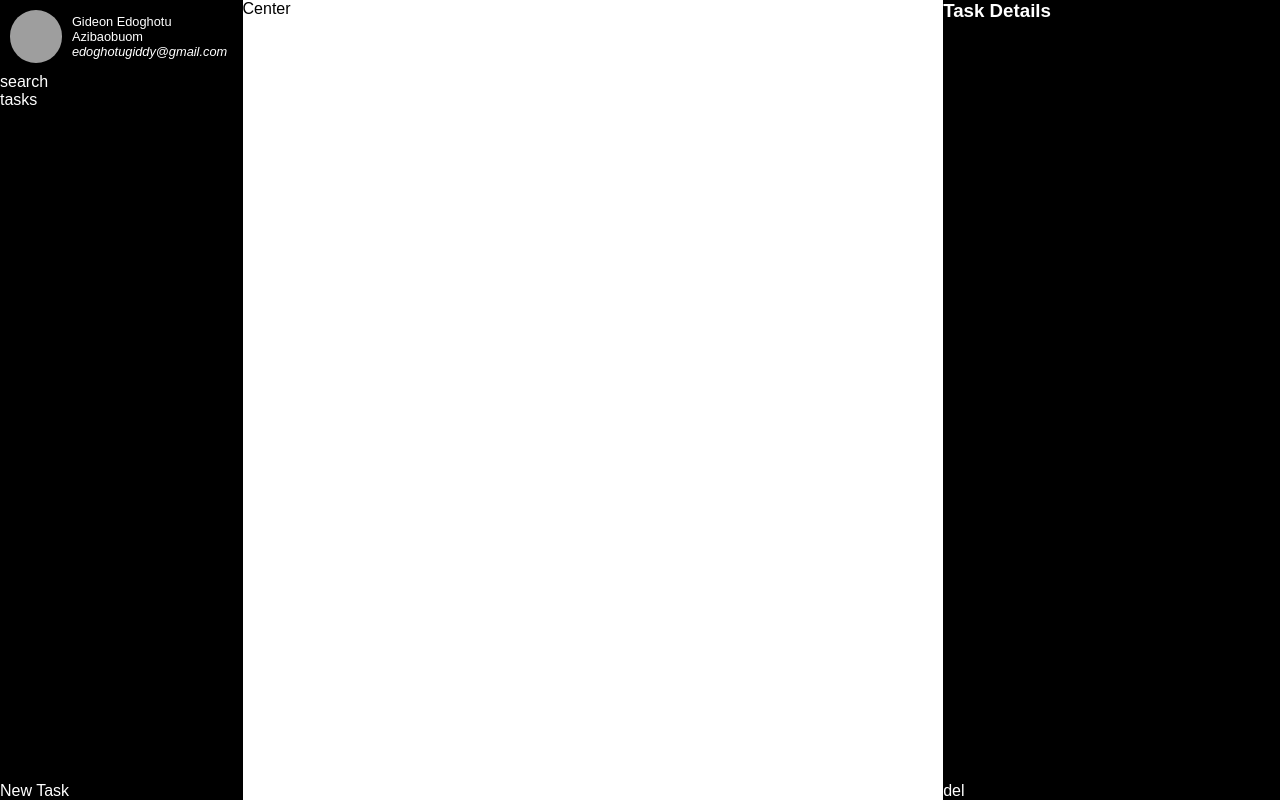
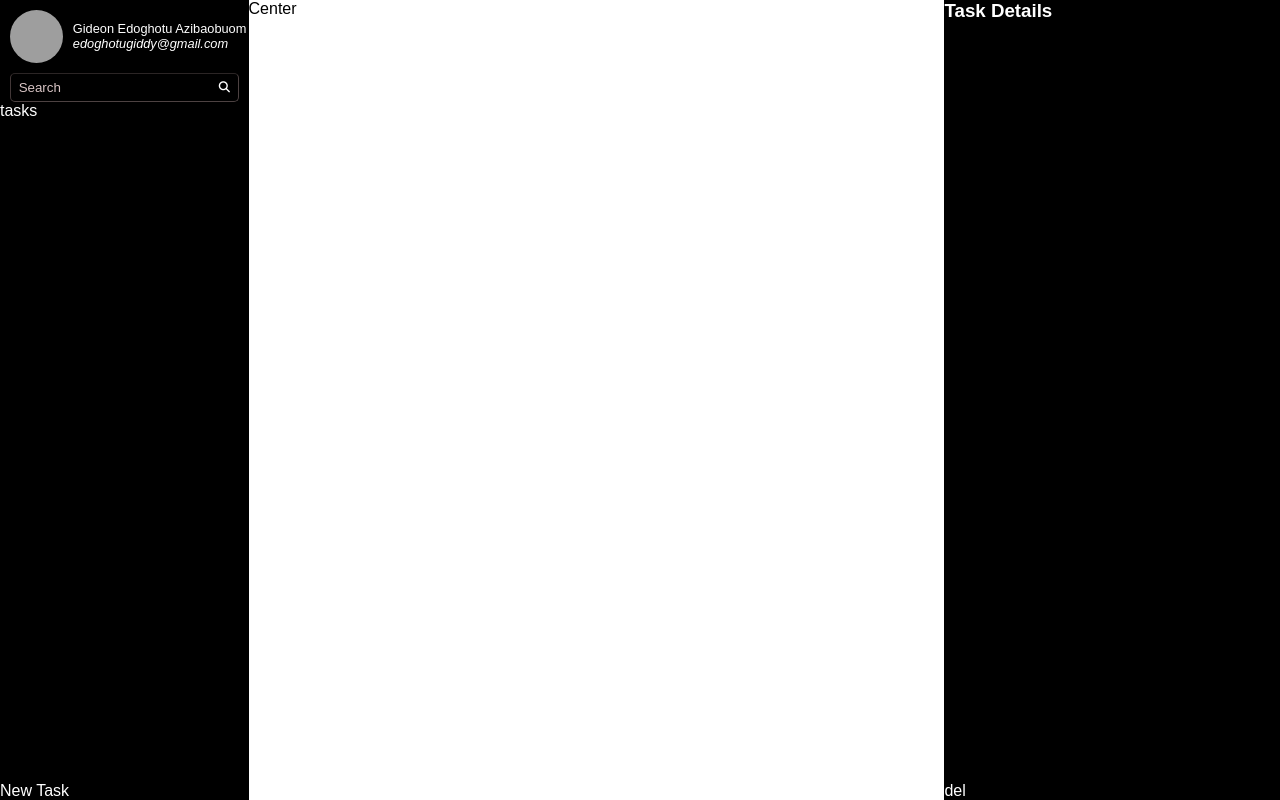
Before and after one commit to Clemyoung/TaskMaster, a plain HTML site: page frontend/pages/home.html in a window 1280 px wide. Drawn offline with Linux system fonts and the light colour scheme; grey boxes are pictures that could not be loaded.

Commit message:
added the search in the sidebar

```diff
--- a/frontend/pages/home.html
+++ b/frontend/pages/home.html
@@ -5,6 +5,8 @@
     <meta name="viewport" content="width=device-width, initial-scale=1.0">
     <link rel="stylesheet" href="../styles/index.css">
     <link rel="stylesheet" href="../styles/home.css">
+    <link rel="stylesheet" href="https://cdnjs.cloudflare.com/ajax/libs/font-awesome/4.7.0/css/font-awesome.min.css">
+    <script src="https://kit.fontawesome.com/a11a819e40.js" crossorigin="anonymous"></script>
     <title>Home</title>
 </head>
 <body>
@@ -25,7 +27,10 @@
               <i>edoghotugiddy@gmail.com</i>
             </div>
           </div>
-          <div class="search">search</div>
+          <div class="search">
+            <input type="text" placeholder="Search">
+            <i class="fa-solid fa-magnifying-glass redx"></i>
+          </div>
           <div class="tasks">tasks</div>
         </div>
       </div>
--- a/frontend/styles/home.css
+++ b/frontend/styles/home.css
@@ -3,7 +3,7 @@
 }
 
 .home-container .sidebar {
-    width: 18rem;
+    width: 20rem;
     background-color: black;
     color: white;
     height: 100vh;
@@ -37,6 +37,43 @@
     justify-content: center;
 }
 
+.home-container .sidebar .first-section .profile-search .search {
+    display: flex;
+    justify-content: space-between;
+    align-items: center;
+    border-bottom: 1px solid rgb(77, 66, 66);
+    border-left: 1px solid rgb(66, 55, 55);
+    border-top: 1px solid rgb(43, 37, 37);
+    border-right: 1px solid rgb(77, 66, 66);
+    border-radius: 5px;
+    width: 85%;
+    margin: auto;
+    padding: 6px 8px;
+}
+
+/* Style for the input field */
+.home-container .sidebar .first-section .profile-search .search input {
+    background-color: transparent;
+    border: none;
+    color: white;
+    width: 90%;
+    outline: none; /* Removes the focus outline */
+}
+
+/* Style for the placeholder color */
+.home-container .sidebar .first-section .profile-search .search input::placeholder {
+    color: rgb(216, 196, 196);
+}
+
+/* Remove border when the input is focused */
+.home-container .sidebar .first-section .profile-search .search input:focus {
+    border: none; /* Ensures no border is added on focus */
+    outline: none; /* Also removes the focus outline */
+}
+
+.home-container .sidebar .first-section .profile-search .search i {
+    font-size: 0.7rem;
+}
 
 
 
@@ -47,13 +84,13 @@
 
 
 .home-container .center-body {
-    width: 65%;
+    width: 70%;
     height: 100vh;
 }
 
 .home-container .right-bar {
     background-color: black;
-    width: 25rem;
+    width: 27rem;
     color: white;
     height: 100vh;
     display: flex;
```
